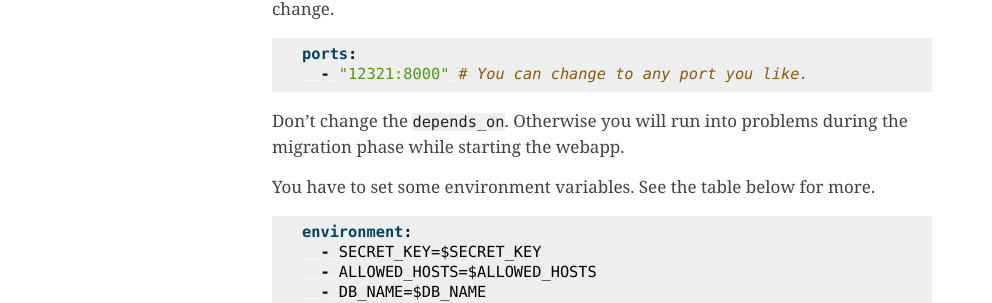
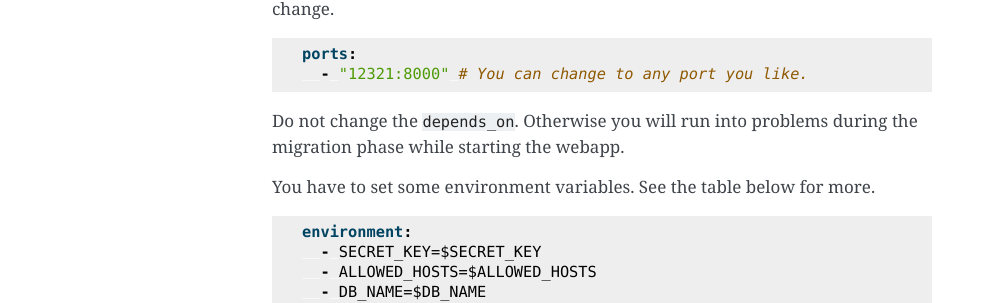
Before and after one commit to Segelzwerg/Rechnung, a Sphinx documentation site: the page built from docs/usage/installation.rst, in a window 1280 px wide. Shown: the part 799-1102 px from the top of the page, without its empty margins (148-1140 px from the left). Built offline with Sphinx 7.4.7, drawn with Linux system fonts in a browser that asks for light colours.

Commit message:
Update docs/usage/installation.rst
Co-authored-by: iTitus <iTitus@users.noreply.github.com>
Signed-off-by: Marcel <25705862+Segelzwerg@users.noreply.github.com>

```diff
--- a/docs/usage/installation.rst
+++ b/docs/usage/installation.rst
@@ -41,7 +41,7 @@ is the internal port which you must not change.
     ports:
       - "12321:8000" # You can change to any port you like.
 
-Don't change the ``depends_on``. Otherwise you will run into problems during the migration phase while starting the
+Do not change the ``depends_on``. Otherwise you will run into problems during the migration phase while starting the
 webapp.
 
 You have to set some environment variables. See the table below for more.
```
